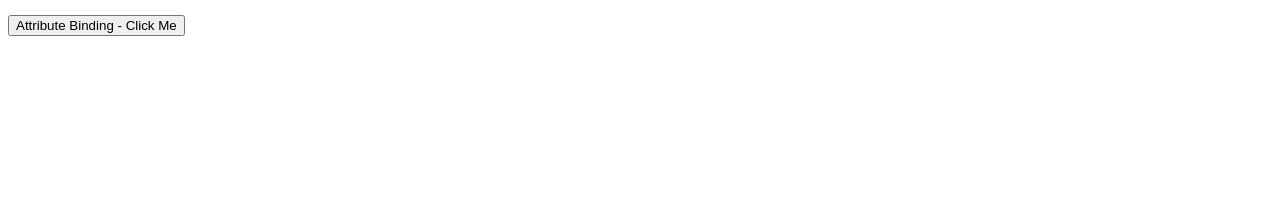
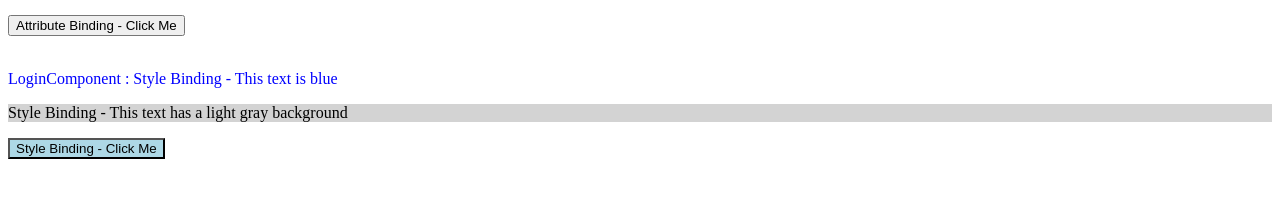
Before and after one commit to AmilaDeAlwis/angularTuts, an Angular app: page / in a window 1280 px wide. Shown: the part 433-630 px from the top of the page. Built offline with nearby package versions, Linux system fonts and the light colour scheme.

Commit message:
Data binding - Style binding

```diff
--- a/src/app/login-component/login-component.html
+++ b/src/app/login-component/login-component.html
@@ -14,3 +14,10 @@
 
 <!-- 03. Attribute Binding - used to bind values to HTML attributes (unknown elements to the DOM) -->
 <button [attr.aria-label]="ariaLabel">Attribute Binding - Click Me</button>
+<br><br>
+
+<!-- 04. Style Binding - used to bind values to CSS styles -->
+<p [style.color]="textColor">{{componentName}} : Style Binding - This text is blue</p>
+<p [style.background-color]="backgroundColor">Style Binding - This text has a light gray background</p>
+<button [style.background-color]="isDisabled ? 'lightgray' : 'lightblue'">Style Binding - Click Me</button>
+<br><br>
--- a/src/app/login-component/login-component.ts
+++ b/src/app/login-component/login-component.ts
@@ -13,4 +13,8 @@ export class LoginComponent {
   isDisabled: boolean = false;
 
   ariaLabel: string = 'Login Button';
+
+  textColor: string = 'blue';
+  backgroundColor: string = 'lightgray';
+
 }
```
